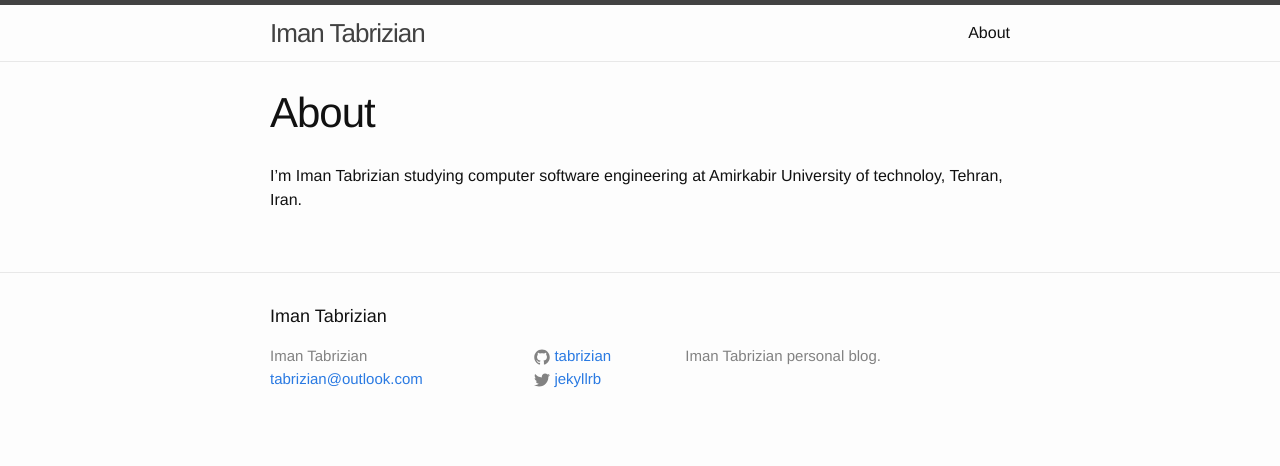
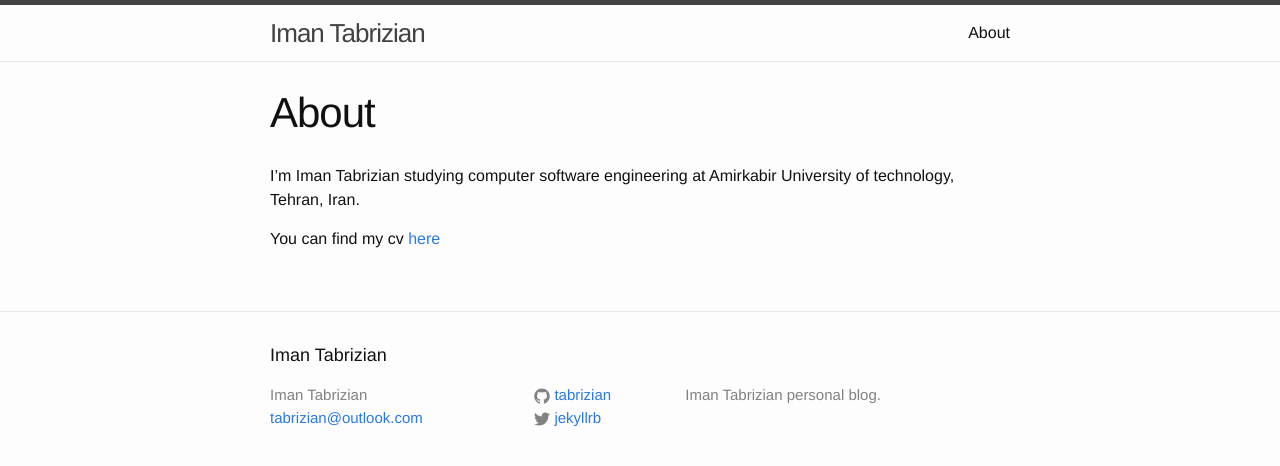
Before and after one commit to Tabrizian/tabrizian.github.io, a Jekyll site: the page built from about.md, in a window 1280 px wide. Shown: the top 466 px of the page. Built offline with Jekyll 4.4.1, drawn with Linux system fonts in a browser that asks for light colours.

Commit message:
Adds cv to about

```diff
--- a/about.md
+++ b/about.md
@@ -5,4 +5,6 @@ permalink: /about/
 ---
 
 I'm Iman Tabrizian studying computer software engineering at Amirkabir
-University of technoloy, Tehran, Iran.
+University of technology, Tehran, Iran.
+
+You can find my cv [here](../docs/CV.pdf)
```
Also changed, not shown: 1 other file.
